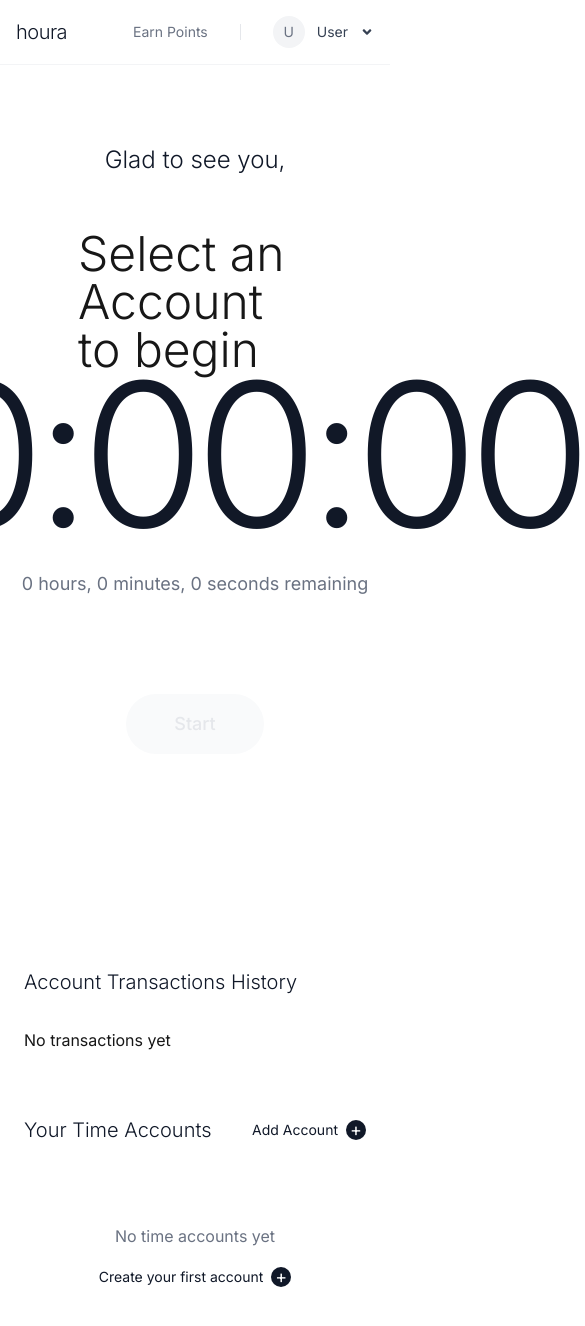
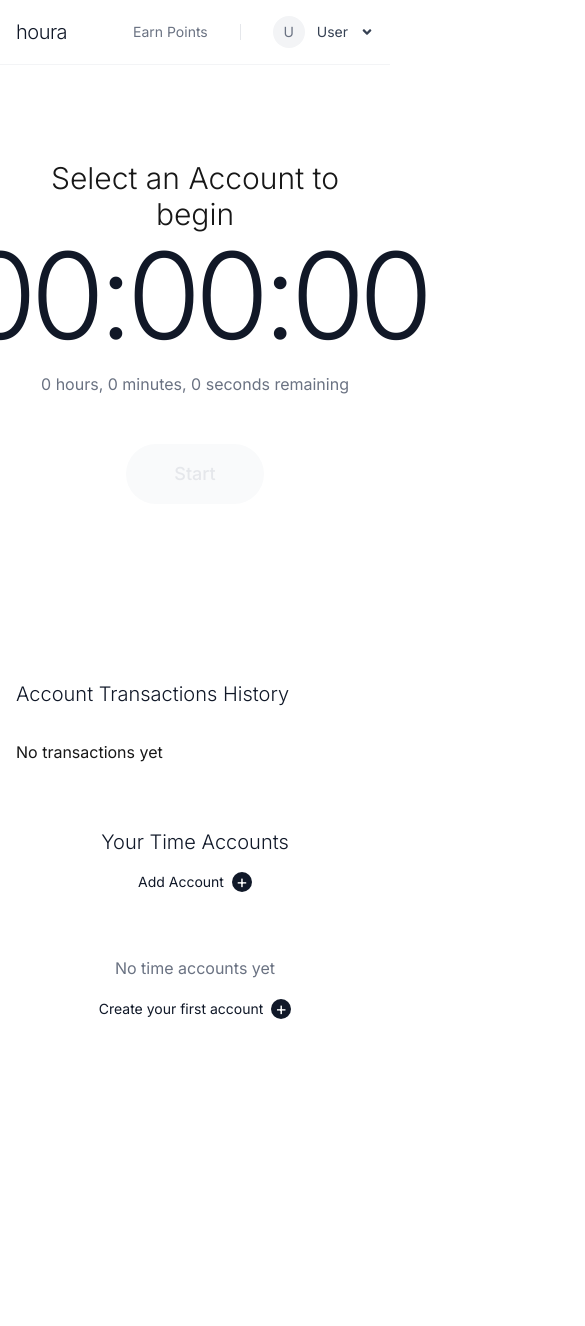
Before and after one commit to FuJacob/houra, a Next.js app in the folder houra/: page /home in a window 390 px wide. Shown: the top 1326 px of the page, 585 px wide, since content can reach past the window. After the commit the page ends 1164 px from the top, so only its background shows below. Built offline with nearby package versions, Linux system fonts and the light colour scheme.

Commit message:
fixed mobile

```diff
--- a/houra/src/app/components/HeroSection.tsx
+++ b/houra/src/app/components/HeroSection.tsx
@@ -26,13 +26,15 @@ const HeroSection = () => {
   }, []);
 
   return (
-    <section className="pt-48 pb-16 px-4">
+    <section className="pt-24 md:pt-48 pb-16 px-4">
       <div className="max-w-7xl mx-auto text-center">
-        <p className="text-4xl text-gray-500 max-w-2xl mx-auto mb-4">{time}</p>
-        <h1 className="text-6xl md:text-8xl font-light text-gray-900 mb-8">
+        <p className="text-2xl md:text-4xl text-gray-500 max-w-2xl mx-auto mb-4">
+          {time}
+        </p>
+        <h1 className="text-4xl sm:text-6xl md:text-8xl font-light text-gray-900 mb-8">
           Time is your most valuable currency
         </h1>
-        <p className="text-xl text-gray-500 max-w-2xl mx-auto mb-12">
+        <p className="text-lg md:text-xl text-gray-500 max-w-2xl mx-auto mb-12">
           Time is money, so why not spend, save, and budget it like it? Houra
           helps you track where your time goes, set intentional limits, and make
           every second count.
@@ -40,7 +42,7 @@ const HeroSection = () => {
         <div className="flex flex-col sm:flex-row gap-4 justify-center items-center mb-16">
           <Link
             href="/signup"
-            className="px-8 py-4 bg-gray-900 text-white rounded-full hover:bg-gray-800 transition-colors text-sm font-medium"
+            className="w-full sm:w-auto px-8 py-4 bg-gray-900 text-white rounded-full hover:bg-gray-800 transition-colors text-sm font-medium"
           >
             It's been <span className="font-bold">{seconds} seconds</span>.
             Start Managing Your Time
@@ -60,6 +62,7 @@ const HeroSection = () => {
             autoPlay
             loop
             muted
+            playsInline
             className="w-full"
           />
         </div>
--- a/houra/src/app/components/Navigation.tsx
+++ b/houra/src/app/components/Navigation.tsx
@@ -1,7 +1,10 @@
-import React from "react";
+import React, { useState } from "react";
 import Link from "next/link";
+import { FaBars, FaX } from "react-icons/fa6";
 
 const Navigation = () => {
+  const [isMobileMenuOpen, setIsMobileMenuOpen] = useState(false);
+
   return (
     <div className="fixed top-0 left-0 right-0 z-50 bg-white/80 backdrop-blur-sm border-b border-gray-100">
       <nav className="max-w-7xl mx-auto px-4 sm:px-6 lg:px-8">
@@ -14,7 +17,19 @@ const Navigation = () => {
             houra
           </Link>
 
-          {/* Main Navigation */}
+          {/* Mobile Menu Button */}
+          <button
+            className="md:hidden"
+            onClick={() => setIsMobileMenuOpen(!isMobileMenuOpen)}
+          >
+            {isMobileMenuOpen ? (
+              <FaX className="h-6 w-6 text-gray-900" />
+            ) : (
+              <FaBars className="h-6 w-6 text-gray-900" />
+            )}
+          </button>
+
+          {/* Desktop Navigation */}
           <div className="hidden md:flex items-center space-x-8">
             <Link
               href="#features"
@@ -36,8 +51,8 @@ const Navigation = () => {
             </Link>
           </div>
 
-          {/* Auth Buttons */}
-          <div className="flex items-center space-x-4">
+          {/* Desktop Auth Buttons */}
+          <div className="hidden md:flex items-center space-x-4">
             <Link
               href="/login"
               className="text-sm text-gray-900 hover:text-gray-600 transition-colors"
@@ -52,6 +67,46 @@ const Navigation = () => {
             </Link>
           </div>
         </div>
+
+        {/* Mobile Menu */}
+        {isMobileMenuOpen && (
+          <div className="md:hidden">
+            <div className="px-2 pt-2 pb-3 space-y-1">
+              <Link
+                href="#features"
+                className="block px-3 py-2 text-base text-gray-600 hover:text-gray-900 transition-colors"
+              >
+                Features
+              </Link>
+              <Link
+                href="#how-it-works"
+                className="block px-3 py-2 text-base text-gray-600 hover:text-gray-900 transition-colors"
+              >
+                How it works
+              </Link>
+              <Link
+                href="/about"
+                className="block px-3 py-2 text-base text-gray-600 hover:text-gray-900 transition-colors"
+              >
+                About
+              </Link>
+              <div className="pt-4 flex flex-col space-y-2">
+                <Link
+                  href="/login"
+                  className="block px-3 py-2 text-base text-gray-900 hover:text-gray-600 transition-colors"
+                >
+                  Log in
+                </Link>
+                <Link
+                  href="/signup"
+                  className="block px-3 py-2 text-base text-white bg-gray-900 rounded-full hover:bg-gray-800 transition-colors text-center"
+                >
+                  Get Started
+                </Link>
+              </div>
+            </div>
+          </div>
+        )}
       </nav>
     </div>
   );
--- a/houra/src/app/home/components/AllAccounts.tsx
+++ b/houra/src/app/home/components/AllAccounts.tsx
@@ -8,7 +8,7 @@ const AllAccounts = () => {
   const { setShowAddAccountModal } = useContext(showAddAccountModalContext);
   return (
     <div className="mb-16">
-      <div className="flex justify-between items-center mb-8">
+      <div className="flex flex-col sm:flex-row justify-between items-center mb-8 gap-4">
         <h2 className="text-xl font-light text-gray-900">Your Time Accounts</h2>
         <button
           onClick={() => setShowAddAccountModal(true)}
@@ -21,12 +21,12 @@ const AllAccounts = () => {
         </button>
       </div>
 
-      <div className="grid grid-cols-1 md:grid-cols-2 lg:grid-cols-3 gap-6">
+      <div className="grid grid-cols-1 sm:grid-cols-2 lg:grid-cols-3 gap-4 sm:gap-6">
         {currentUser.accounts?.map((account) => (
           <AccountBox key={account.accountNumber} account={account} />
         ))}
         {currentUser.accounts?.length === 0 && (
-          <div className="col-span-full text-center py-12">
+          <div className="col-span-full text-center py-8 sm:py-12">
             <p className="text-gray-500 mb-4">No time accounts yet</p>
             <button
               onClick={() => setShowAddAccountModal(true)}
--- a/houra/src/app/home/components/Timer.tsx
+++ b/houra/src/app/home/components/Timer.tsx
@@ -89,18 +89,24 @@ export default function Timer() {
   // update time
   return (
     <div
-      className={`flex flex-col items-center justify-center p-12 border-background border-6 transition-all duration-300 rounded-2xl`}
+      className={`flex flex-col items-center justify-center p-4 sm:p-12 transition-all duration-300 rounded-2xl`}
+      style={{
+        backgroundColor:
+          selectedAccount.accountNumber === 0
+            ? "background"
+            : `${selectedAccount.colour}20`,
+      }}
     >
-      <div className="text-5xl font-light flex justify-center w-full h-[60px]">
+      <div className="text-3xl sm:text-5xl font-light flex justify-center w-full h-[60px] text-center">
         {selectedAccount.accountNumber === 0
           ? "Select an Account to begin "
           : selectedAccount.accountName}
       </div>
 
       {/* Main timer display */}
-      <div className="text-center mb-8 p-16">
+      <div className="text-center mb-8 p-4 sm:p-16">
         <h1
-          className="font-mono text-[200px] leading-none tracking-tighter text-gray-900 font-light"
+          className="font-mono text-[120px] sm:text-[200px] leading-none tracking-tighter text-gray-900 font-light"
           style={{
             color: `${
               selectedAccount.accountNumber === 0
@@ -113,7 +119,7 @@ export default function Timer() {
           {minutesLeft < 10 ? `0${minutesLeft}` : minutesLeft}:
           {secondsLeft < 10 ? `0${secondsLeft}` : secondsLeft}
         </h1>
-        <p className="text-gray-500 mt-4 text-lg">
+        <p className="text-gray-500 mt-4 text-base sm:text-lg">
           {state.timeLeft < 60
             ? `${hoursLeft} hours, ${minutesLeft} minutes, ${secondsLeft} seconds remaining`
             : `${hoursLeft} hours, ${minutesLeft} minutes remaining`}
--- a/houra/src/app/home/page.tsx
+++ b/houra/src/app/home/page.tsx
@@ -138,7 +138,17 @@ const Page = () => {
         value={{ selectedAccount, setSelectedAccount }}
       >
         <CurrentUserContext.Provider value={{ currentUser, setCurrentUser }}>
-          <div className="min-h-screen bg-white">
+          <div className="min-h-screen flex flex-col justify-center items-center">
+            <div
+              className="flex justify-center w-screen "
+              style={{
+                backgroundColor:
+                  selectedAccount.accountNumber === 0
+                    ? "background"
+                    : `${selectedAccount.colour}10`,
+              }}
+            >
+              <div className="w-full max-w-7xl">
                 {/* Header */}
                 <nav className="fixed top-0 left-0 right-0 bg-white/80 backdrop-blur-sm border-b border-gray-100 z-50">
                   <div className="max-w-7xl mx-auto px-4 sm:px-6 lg:px-8">
@@ -160,13 +170,6 @@ const Page = () => {
                 {/* Main Content */}
                 <main className="max-w-7xl mx-auto px-4 sm:px-6 lg:px-8 pt-24">
                   <div className="py-12">
-                {/* Welcome Section */}
-                <div className="text-center ">
-                  <h2 className="text-2xl font-light text-gray-900">
-                    Glad to see you, {currentUser.name.split(" ")[0]}
-                  </h2>
-                </div>
-
                     {/* Timer Section */}
                     <div className="mb-24">
                       <Timer />
@@ -182,6 +185,8 @@ const Page = () => {
                   />
                 )}
               </div>
+            </div>
+          </div>
         </CurrentUserContext.Provider>
       </selectedAccountContext.Provider>
     </showAddAccountModalContext.Provider>
```
Also changed, not shown: houra/src/app/home/components/AccountBox.tsx (+16 -33 lines). Lines whose indentation alone changed are shown as unchanged.
